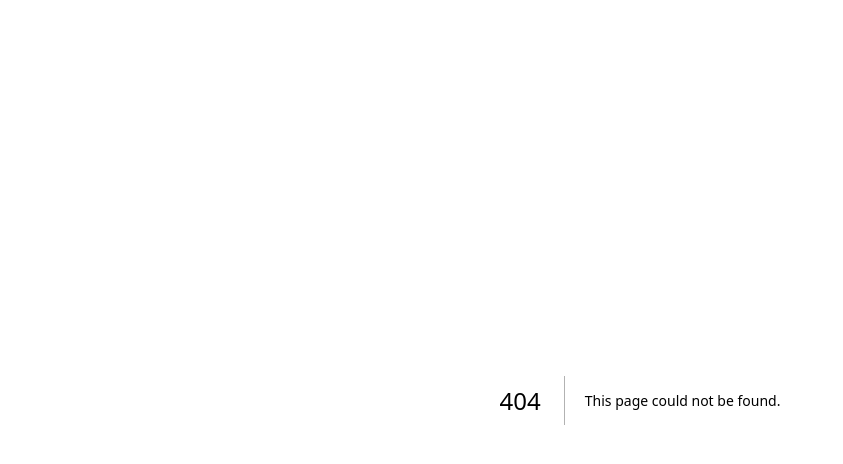
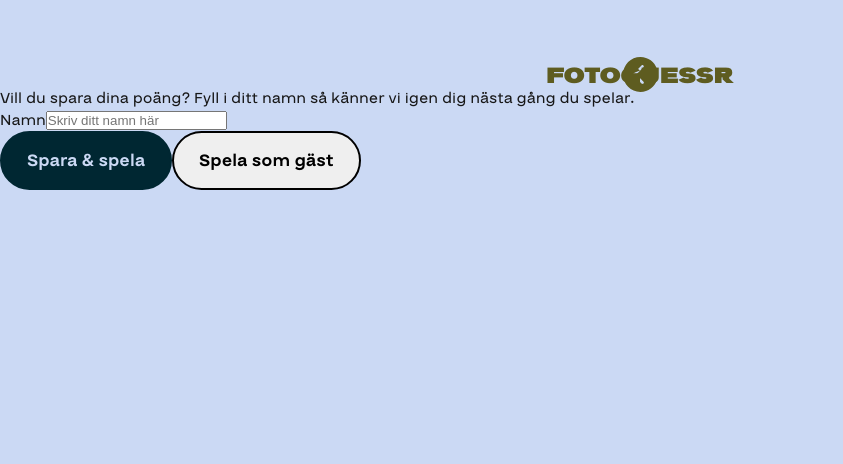
Before and after one commit to Skjesper/fotoguessr, a Next.js app: page /onboarding in a window 1280 px wide. Before the commit this address had no page. Shown: the top 464 px of the page, without its empty margins (0-843 px from the left). Built offline with nearby package versions, Linux system fonts and the light colour scheme.

Commit message:
Add onboarding page

```diff
--- /dev/null
+++ b/src/app/onboarding/page.js
@@ -0,0 +1,66 @@
+"use client";
+import { useState } from "react";
+import { useRouter } from "next/navigation";
+import Button from "@/components/Button";
+import FotoguesserHeader from "@/components/FotoguesserHeader/FotoguesserHeader";
+import styles from "./page.module.css";
+import Router from "next/router";
+
+export default function OnboardingPage() {
+  const [name, setName] = useState("");
+  const router = useRouter();
+
+  const handleSaveAndPlay = () => {
+    if (name.trim()) {
+      localStorage.setItem("playerName", name.trim());
+      router.push("/levels");
+    }
+  };
+
+  const handlePlayAsGuest = () => {
+    localStorage.removeItem("playerName"); // Removes saved player names from local storage
+    router.push("/levels");
+  };
+
+  const handleBack = () => {
+    router.back();
+  };
+
+  return (
+    <div className={styles.container}>
+      <FotoguesserHeader onArrowClick={() => router.back()} />
+
+      <div className={styles.content}>
+        <p className={styles.description}>
+          Vill du spara dina poäng? Fyll i ditt namn så känner vi igen dig nästa
+          gång du spelar.
+        </p>
+
+        <div className={styles.inputSection}>
+          <label className={styles.label}>Namn</label>
+          <input
+            type="text"
+            value={name}
+            onChange={(e) => setName(e.target.value)}
+            className={styles.nameInput}
+            placeholder="Skriv ditt namn här"
+          />
+        </div>
+
+        <div className={styles.buttonSection}>
+          <Button
+            onClick={handleSaveAndPlay}
+            variant="primary"
+            disabled={!name.trim()}
+          >
+            Spara & spela
+          </Button>
+
+          <Button onClick={handlePlayAsGuest} variant="secondary">
+            Spela som gäst
+          </Button>
+        </div>
+      </div>
+    </div>
+  );
+}
```
Also changed, not shown: src/app/onboarding/page.module.css (added).
